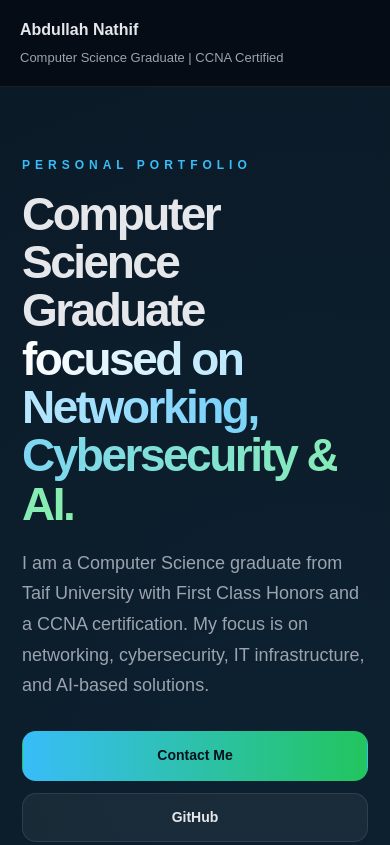
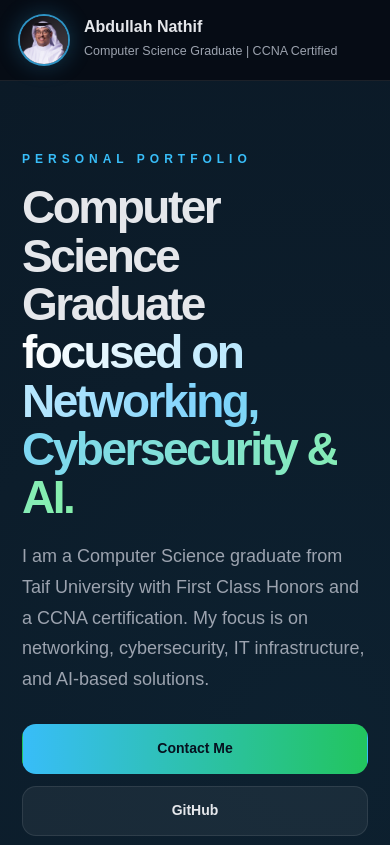
Before and after one commit to AbdullahNathif/AbdullahNathif.github.io, a plain HTML site: page index.html in a window 390 px wide. Shown: the top 845 px of the page. Drawn offline with Linux system fonts and the light colour scheme.

Commit message:
Update index.html

```diff
--- a/index.html
+++ b/index.html
@@ -214,6 +214,28 @@
       color: var(--muted-2);
       font-size: 12px;
       max-width: 230px;
+    }
+
+    /* Mobile Header */
+    .mobile-header {
+      display: none;
+    }
+
+    .mobile-profile {
+      display: flex;
+      align-items: center;
+      gap: 14px;
+    }
+
+    .mobile-photo {
+      width: 58px;
+      height: 58px;
+      border-radius: 50%;
+      object-fit: cover;
+      border: 2px solid rgba(56, 189, 248, 0.75);
+      box-shadow: 0 0 22px rgba(56, 189, 248, 0.25);
+      background: #111827;
+      flex-shrink: 0;
     }
 
     /* Main */
@@ -470,10 +492,6 @@
       max-width: 760px;
     }
 
-    .mobile-header {
-      display: none;
-    }
-
     @media (max-width: 980px) {
       .layout {
         display: block;
@@ -496,6 +514,8 @@
 
       .mobile-header strong {
         display: block;
+        font-size: 17px;
+        line-height: 1.2;
       }
 
       .mobile-header span {
@@ -518,6 +538,23 @@
     }
 
     @media (max-width: 520px) {
+      .mobile-header {
+        padding: 14px 18px;
+      }
+
+      .mobile-photo {
+        width: 52px;
+        height: 52px;
+      }
+
+      .mobile-header strong {
+        font-size: 16px;
+      }
+
+      .mobile-header span {
+        font-size: 12.5px;
+      }
+
       .actions {
         flex-direction: column;
       }
@@ -535,15 +572,20 @@
 
 <body>
   <div class="mobile-header">
-    <strong>Abdullah Nathif</strong>
-    <span>Computer Science Graduate | CCNA Certified</span>
+    <div class="mobile-profile">
+      <img src="profile.jpg?v=3" alt="Abdullah Nathif" class="mobile-photo">
+      <div>
+        <strong>Abdullah Nathif</strong>
+        <span>Computer Science Graduate | CCNA Certified</span>
+      </div>
+    </div>
   </div>
 
   <div class="layout">
     <aside class="sidebar">
       <div class="profile">
         <div class="photo-wrap">
-          <img src="profile.jpg?v=2" alt="Abdullah Nathif" onerror="this.style.display='none'; this.parentElement.classList.add('no-photo');">
+          <img src="profile.jpg?v=3" alt="Abdullah Nathif" onerror="this.style.display='none'; this.parentElement.classList.add('no-photo');">
         </div>
 
         <h1>Abdullah Nathif</h1>
```
